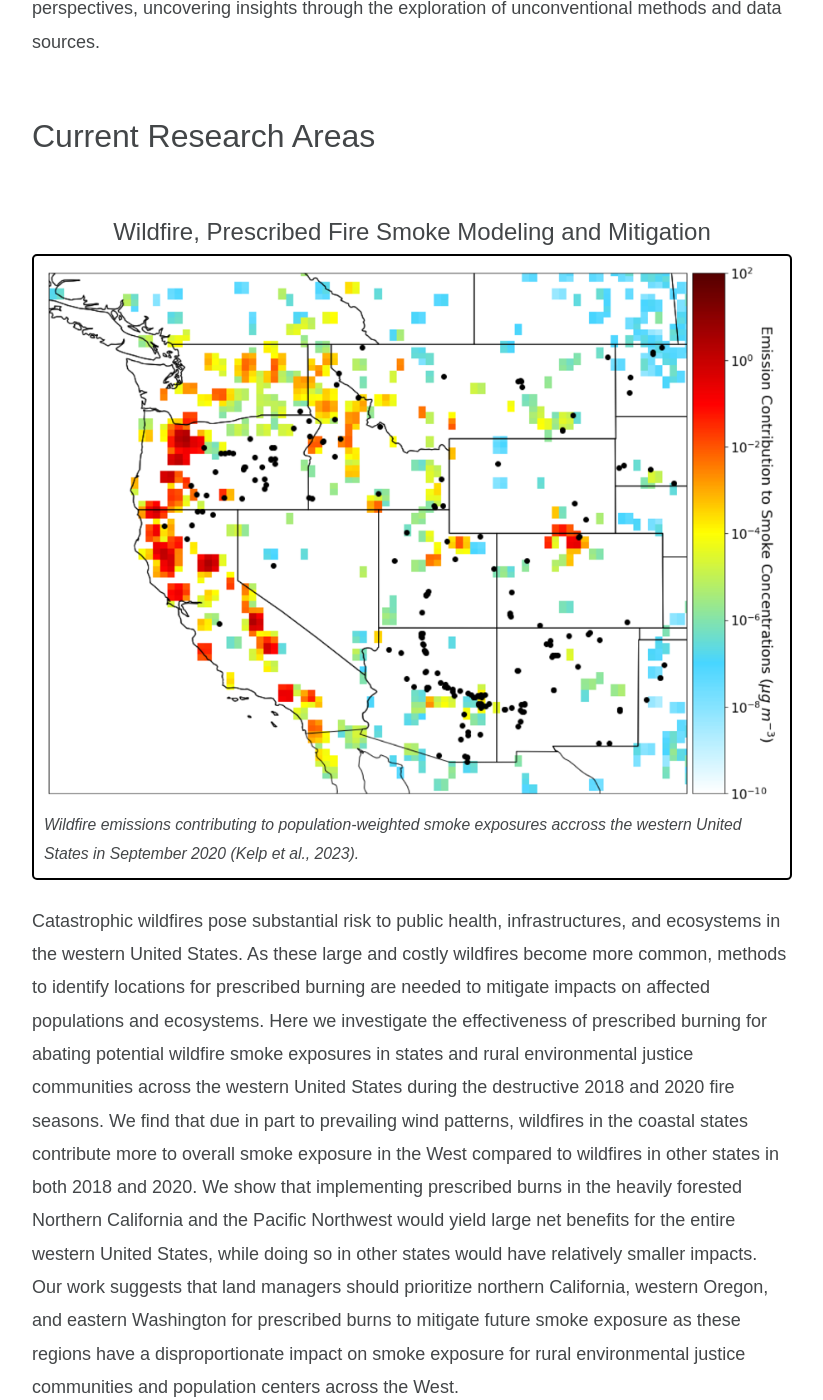
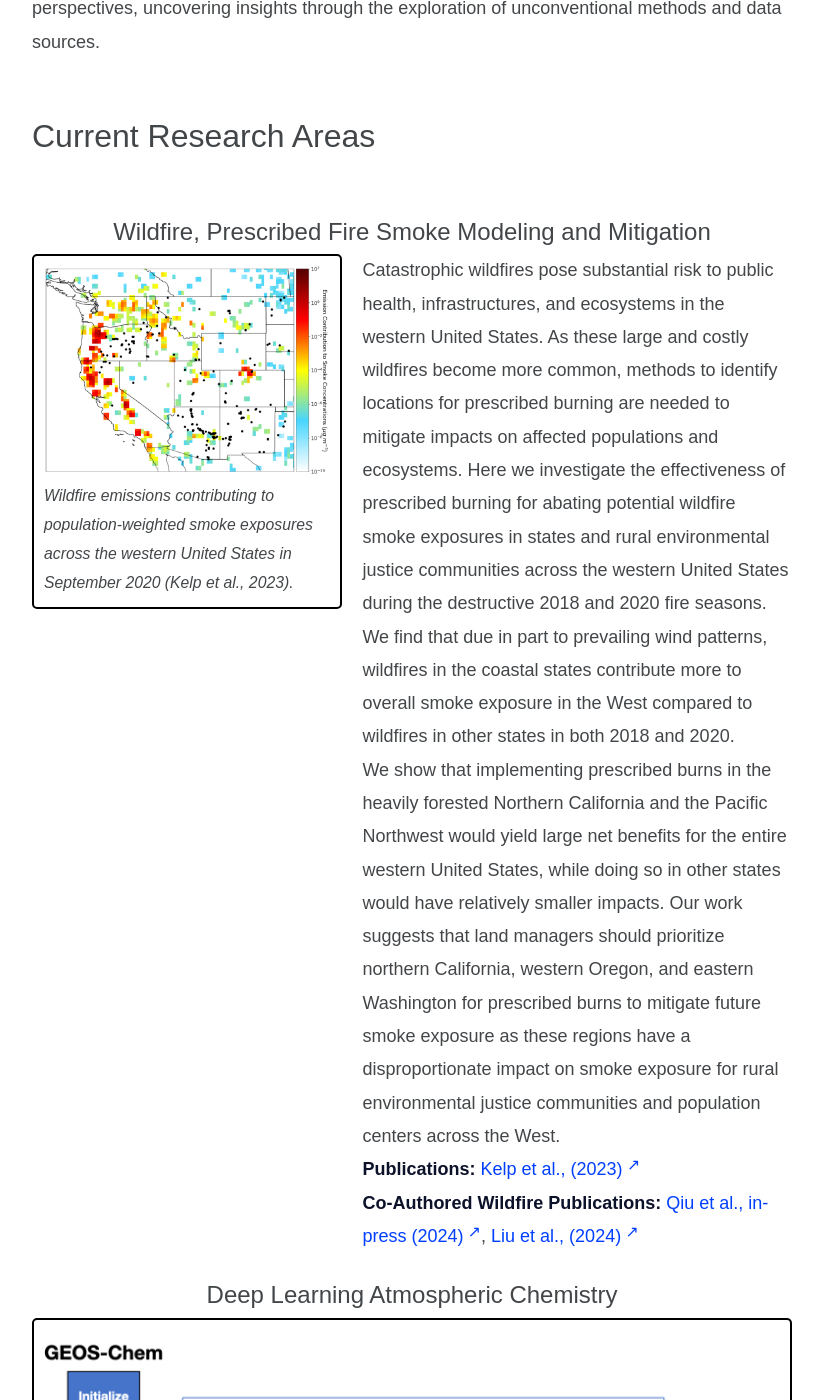
Before and after one commit to mkelp/mkelp.github.io, a Jekyll site: the page built from research.md, in a window 1280 px wide and 1400 px high, scrolled down 429 px. Shown: the whole window, without its empty margins (228-1051 px from the left). Built offline with Jekyll 4.4.1, drawn with Linux system fonts in a browser that asks for light colours; some web fonts are replaced.

Commit message:
Dec24a14

```diff
--- a/research.md
+++ b/research.md
@@ -28,7 +28,7 @@ My work centers on advancing the understanding of atmospheric chemistry and its
 <img src="/assets/img/west_fire.png" alt="controlled burns fig">
 <figcaption>Contributions to population-weighted smoke exposure for the western United States in September 2020 (Kelp et al., 2023).</figcaption>
 </figure> -->
-<figure style="border: 2px solid #000; padding: 10px; border-radius: 5px;">
+<!-- <figure style="border: 2px solid #000; padding: 10px; border-radius: 5px;">
   <img src="/assets/img/west_fire.png" alt="controlled burns fig">
   <figcaption>Wildfire emissions contributing to population-weighted smoke exposures accross the western United States in September 2020 (Kelp et al., 2023).</figcaption>
 </figure>
@@ -41,7 +41,25 @@ Catastrophic wildfires pose substantial risk to public health, infrastructures,
 
 **Co-Authored Wildfire Publications:** [Qiu et al., in-press (2024)](https://pubs.acs.org/doi/10.1021/acs.est.4c05922){:target="_blank"}, [Liu et al., (2024)](https://www.publish.csiro.au/WF/WF23148){:target="_blank"}
 
-<br />
+<br /> -->
+
+
+<div style="display: flex; align-items: flex-start; gap: 20px; margin-bottom: 20px;">
+  <!-- Figure -->
+  <figure style="border: 2px solid #000; padding: 10px; border-radius: 5px; width: 40%; margin: 0;">
+    <img src="/assets/img/west_fire.png" alt="controlled burns fig" style="width: 100%; height: auto;">
+    <figcaption>Wildfire emissions contributing to population-weighted smoke exposures across the western United States in September 2020 (Kelp et al., 2023).</figcaption>
+  </figure>
+
+  <!-- Text -->
+  <div style="width: 60%;">
+    <p>Catastrophic wildfires pose substantial risk to public health, infrastructures, and ecosystems in the western United States. As these large and costly wildfires become more common, methods to identify locations for prescribed burning are needed to mitigate impacts on affected populations and ecosystems. Here we investigate the effectiveness of prescribed burning for abating potential wildfire smoke exposures in states and rural environmental justice communities across the western United States during the destructive 2018 and 2020 fire seasons. We find that due in part to prevailing wind patterns, wildfires in the coastal states contribute more to overall smoke exposure in the West compared to wildfires in other states in both 2018 and 2020.</p>
+    <p>We show that implementing prescribed burns in the heavily forested Northern California and the Pacific Northwest would yield large net benefits for the entire western United States, while doing so in other states would have relatively smaller impacts. Our work suggests that land managers should prioritize northern California, western Oregon, and eastern Washington for prescribed burns to mitigate future smoke exposure as these regions have a disproportionate impact on smoke exposure for rural environmental justice communities and population centers across the West.</p>
+
+    <p><strong>Publications:</strong> <a href="https://agupubs.onlinelibrary.wiley.com/doi/10.1029/2022EF003468" target="_blank">Kelp et al., (2023)</a></p>
+    <p><strong>Co-Authored Wildfire Publications:</strong> <a href="https://pubs.acs.org/doi/10.1021/acs.est.4c05922" target="_blank">Qiu et al., in-press (2024)</a>, <a href="https://www.publish.csiro.au/WF/WF23148" target="_blank">Liu et al., (2024)</a></p>
+  </div>
+</div>
 
 
 <font size="+2"><p align="center">Deep Learning Atmospheric Chemistry</p></font>
```
